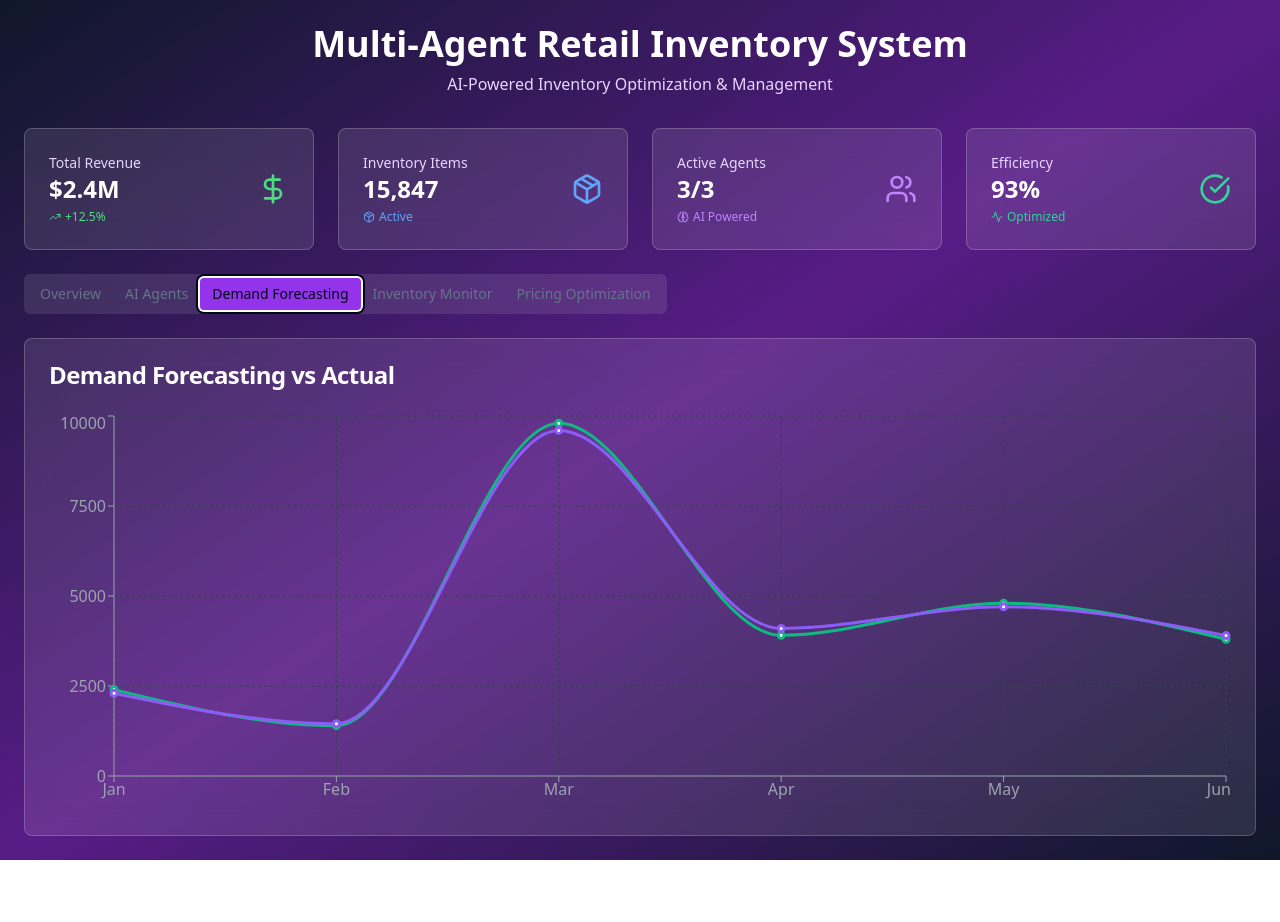
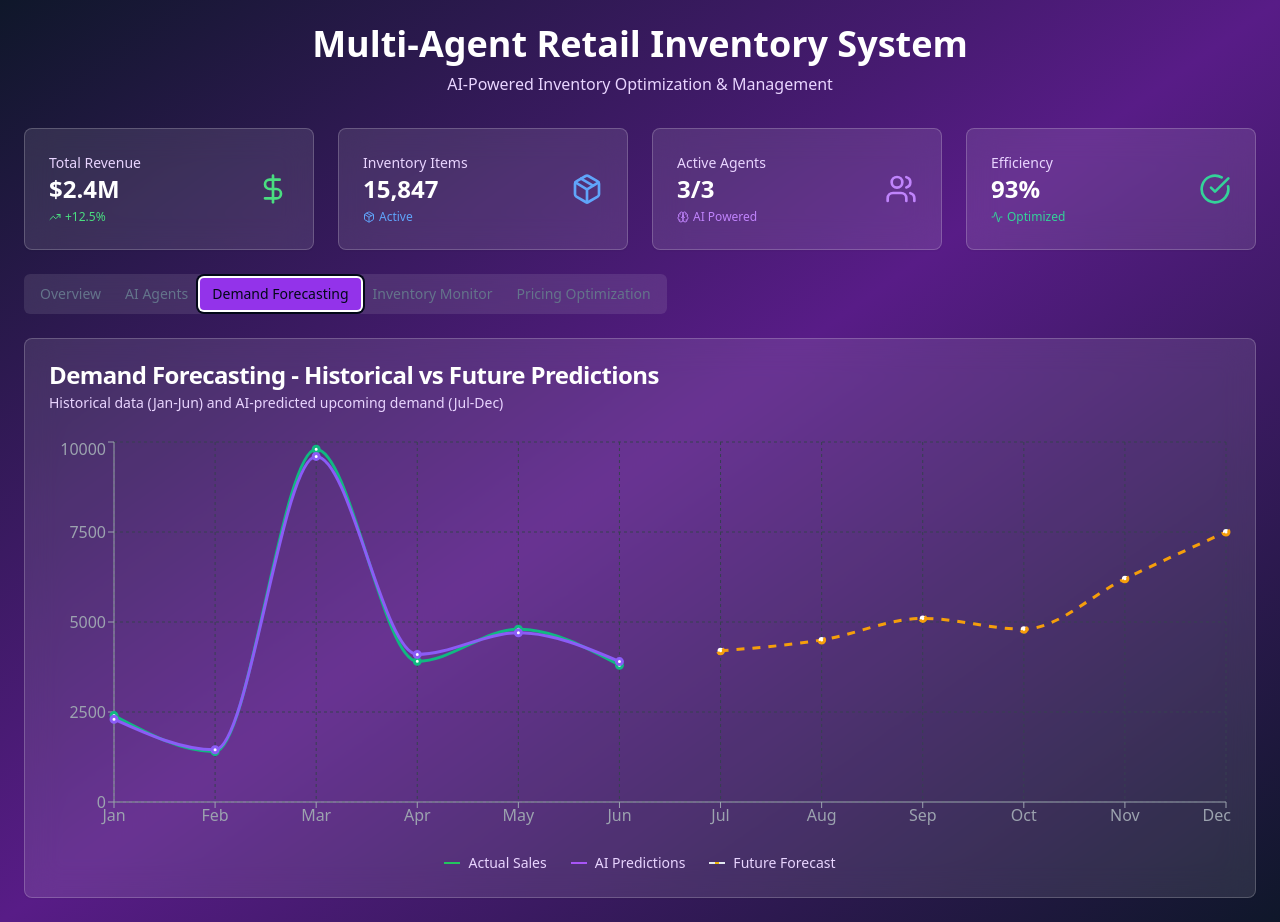
Before and after one commit to Tariq-coderxd/retail-webapps, a React (Vite) app: page / in a window 1280 px wide. Both pictures are taken after a click on the tab "Demand Forecasting". Before the commit the page ends 860 px from the top, so only its background shows below. Built offline with nearby package versions, Linux system fonts and the light colour scheme.

Commit message:
Add demand prediction and graph
Implement demand prediction and display a graph.

```diff
--- a/src/components/Dashboard.tsx
+++ b/src/components/Dashboard.tsx
@@ -12,12 +12,18 @@ const Dashboard = () => {
 
   // Mock data for demand forecasting
   const demandData = [
-    { month: 'Jan', actual: 2400, predicted: 2300 },
-    { month: 'Feb', actual: 1398, predicted: 1450 },
-    { month: 'Mar', actual: 9800, predicted: 9600 },
-    { month: 'Apr', actual: 3908, predicted: 4100 },
-    { month: 'May', actual: 4800, predicted: 4700 },
-    { month: 'Jun', actual: 3800, predicted: 3900 },
+    { month: 'Jan', actual: 2400, predicted: 2300, future: null },
+    { month: 'Feb', actual: 1398, predicted: 1450, future: null },
+    { month: 'Mar', actual: 9800, predicted: 9600, future: null },
+    { month: 'Apr', actual: 3908, predicted: 4100, future: null },
+    { month: 'May', actual: 4800, predicted: 4700, future: null },
+    { month: 'Jun', actual: 3800, predicted: 3900, future: null },
+    { month: 'Jul', actual: null, predicted: null, future: 4200 },
+    { month: 'Aug', actual: null, predicted: null, future: 4500 },
+    { month: 'Sep', actual: null, predicted: null, future: 5100 },
+    { month: 'Oct', actual: null, predicted: null, future: 4800 },
+    { month: 'Nov', actual: null, predicted: null, future: 6200 },
+    { month: 'Dec', actual: null, predicted: null, future: 7500 },
   ];
 
   const inventoryData = [
@@ -232,7 +238,8 @@ const Dashboard = () => {
           <TabsContent value="forecasting">
             <Card className="bg-white/10 backdrop-blur-lg border-white/20">
               <CardHeader>
-                <CardTitle className="text-white">Demand Forecasting vs Actual</CardTitle>
+                <CardTitle className="text-white">Demand Forecasting - Historical vs Future Predictions</CardTitle>
+                <p className="text-purple-200 text-sm">Historical data (Jan-Jun) and AI-predicted upcoming demand (Jul-Dec)</p>
               </CardHeader>
               <CardContent>
                 <ResponsiveContainer width="100%" height={400}>
@@ -247,10 +254,47 @@ const Dashboard = () => {
                         borderRadius: '8px'
                       }}
                     />
-                    <Line type="monotone" dataKey="actual" stroke="#10B981" strokeWidth={3} name="Actual" />
-                    <Line type="monotone" dataKey="predicted" stroke="#8B5CF6" strokeWidth={3} name="Predicted" />
+                    <Line
+                      type="monotone"
+                      dataKey="actual"
+                      stroke="#10B981"
+                      strokeWidth={3}
+                      name="Actual Sales"
+                      connectNulls={false}
+                    />
+                    <Line
+                      type="monotone"
+                      dataKey="predicted"
+                      stroke="#8B5CF6"
+                      strokeWidth={3}
+                      name="AI Predictions (Historical)"
+                      connectNulls={false}
+                    />
+                    <Line
+                      type="monotone"
+                      dataKey="future"
+                      stroke="#F59E0B"
+                      strokeWidth={3}
+                      strokeDasharray="8 8"
+                      name="Future Demand Forecast"
+                      connectNulls={false}
+                    />
                   </LineChart>
                 </ResponsiveContainer>
+                <div className="mt-4 flex justify-center space-x-6 text-sm">
+                  <div className="flex items-center">
+                    <div className="w-4 h-0.5 bg-green-500 mr-2"></div>
+                    <span className="text-purple-200">Actual Sales</span>
+                  </div>
+                  <div className="flex items-center">
+                    <div className="w-4 h-0.5 bg-purple-500 mr-2"></div>
+                    <span className="text-purple-200">AI Predictions</span>
+                  </div>
+                  <div className="flex items-center">
+                    <div className="w-4 h-0.5 bg-yellow-500 border-dashed mr-2" style={{borderTopStyle: 'dashed', borderTopWidth: '2px'}}></div>
+                    <span className="text-purple-200">Future Forecast</span>
+                  </div>
+                </div>
               </CardContent>
             </Card>
           </TabsContent>
```
